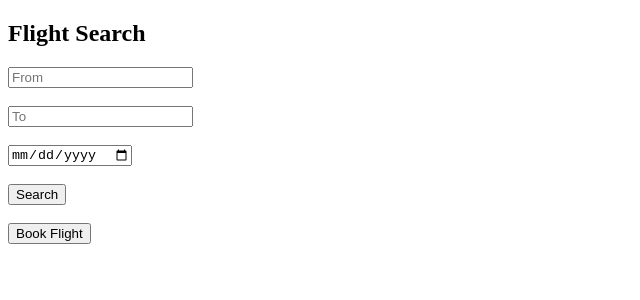
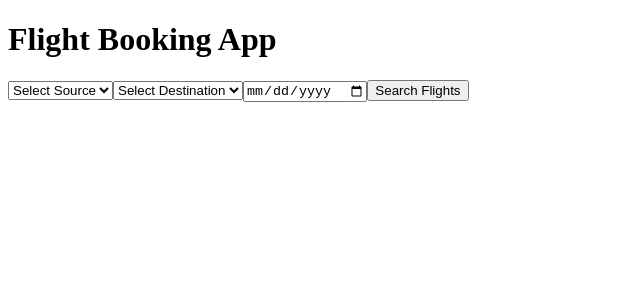
Before and after one commit to acciojob/phoenix-airlines-banuraj2402-ops, a React app: page / in a window 1280 px wide. Shown: the top 300 px of the page, without its empty margins (0-640 px from the left). Built offline with nearby package versions, Linux system fonts and the light colour scheme.

Commit message:
Update App.js
Refactor App component to include flight search functionality with source and destination selection.

```diff
--- a/src/components/App.js
+++ b/src/components/App.js
@@ -1,26 +1,31 @@
-import React from "react";
-import { BrowserRouter, Routes, Route } from "react-router-dom";
+import React, { useState } from "react";
 
-import FlightSearch from "./FlightSearch";
-import FlightBooking from "./FlightBooking";
-import Confirmation from "./Confirmation";
+function App() {
+  const [message, setMessage] = useState("");
 
-const App = () => {
   return (
     <div>
-      {/* Do not remove this div */}
+      <h1>Flight Booking App</h1>
 
-      <BrowserRouter>
-        <Routes>
-          <Route path="/" element={<FlightSearch />} />
-          <Route path="/flight-search" element={<FlightSearch />} />
-          <Route path="/flight-booking" element={<FlightBooking />} />
-          <Route path="/confirmation" element={<Confirmation />} />
-        </Routes>
-      </BrowserRouter>
+      <select>
+        <option value="">Select Source</option>
+        <option value="Delhi">Delhi</option>
+      </select>
 
+      <select>
+        <option value="">Select Destination</option>
+        <option value="Mumbai">Mumbai</option>
+      </select>
+
+      <input type="date" />
+
+      <button onClick={() => setMessage("No Flights Available")}>
+        Search Flights
+      </button>
+
+      <p>{message}</p>
     </div>
   );
-};
+}
 
 export default App;
```
